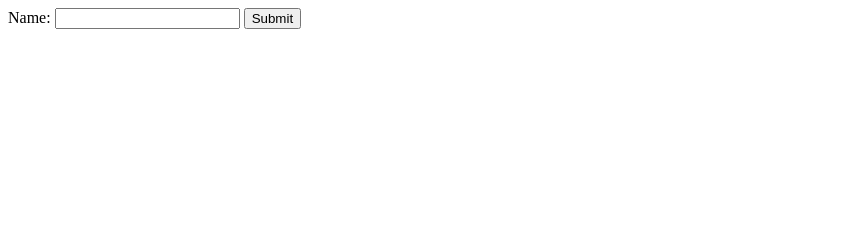
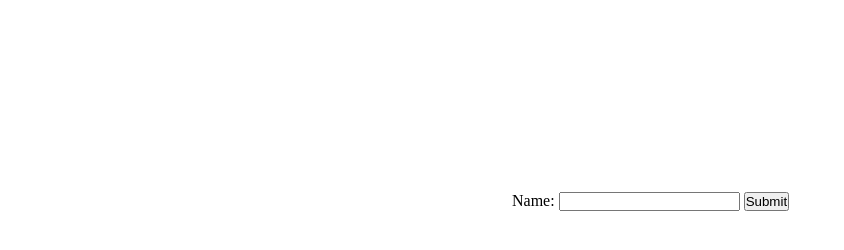
Before and after one commit to PattyBurke99/WebGame, a plain HTML site: page launcher.html in a window 1280 px wide. Shown: the whole page, without its empty margins (0-844 px from the left). Drawn offline with Linux system fonts and the light colour scheme.

Commit message:
Updated styles.css, launcher.html

```diff
--- a/launcher.html
+++ b/launcher.html
@@ -2,6 +2,7 @@
 <html lang="en-US">
   <head>
     <meta charset="utf-8" />
+    <link href="styles.css" rel="stylesheet">
   </head>
   <body>
     <form action="index.html">
--- a/styles.css
+++ b/styles.css
@@ -9,3 +9,8 @@ canvas {
     margin: 0 auto;
     margin-top: 2%;
 }
+
+body form {
+    margin-top: 15%;
+    margin-left: 40%;
+}
```
